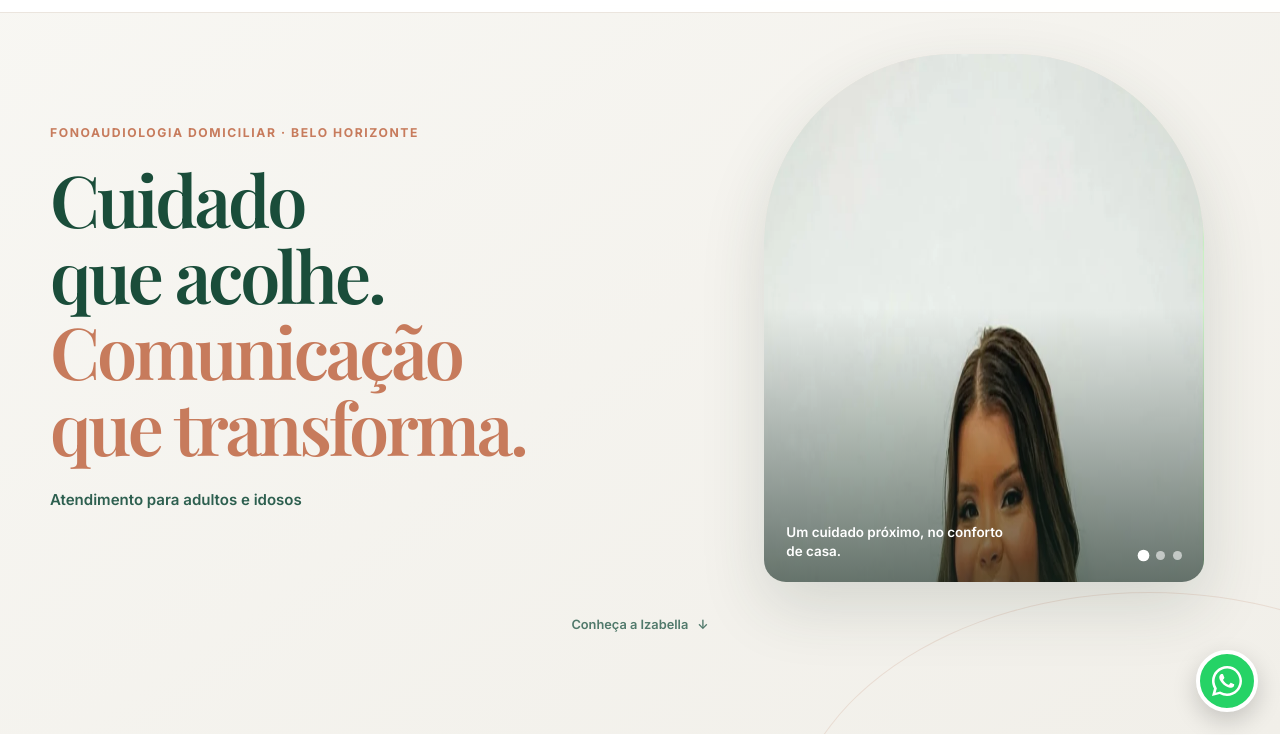
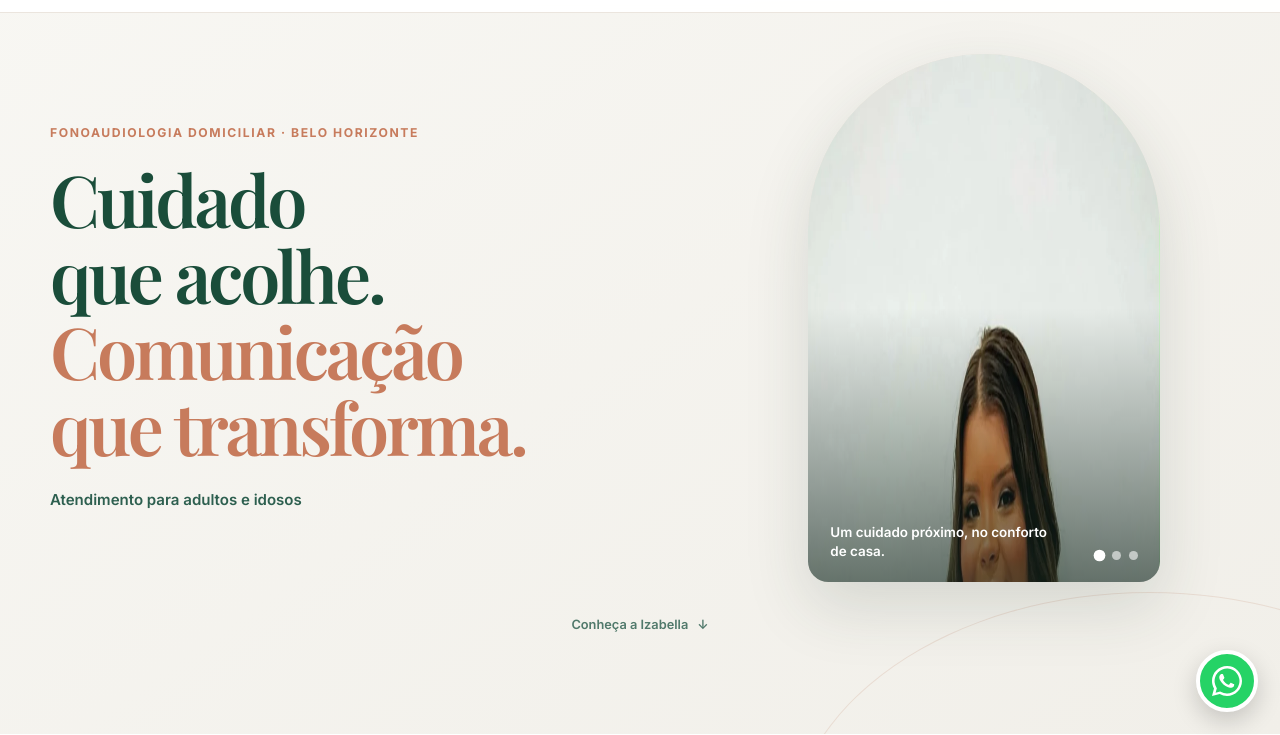
Before and after one commit to arthur-lp/izabella-site, a plain HTML site: page index.html in a window 1280 px wide. Shown: the part 66-801 px from the top of the page. Drawn offline with nearby package versions, Linux system fonts and the light colour scheme; no server answers.

Commit message:
Ajusta proporção do card de stories para evitar distorção em telas baixas

```diff
--- a/index.html
+++ b/index.html
@@ -484,8 +484,8 @@
     .story-heading h1 em { color: var(--color-accent); font-style: normal; }
     .story-audience { margin: 24px 0 0; color: var(--color-primary); font-size: .94rem; font-weight: 600; }
     .story-card {
-      position: relative; justify-self: center; width: min(100%,440px); aspect-ratio: 2 / 3;
-      max-height: min(66svh,680px); overflow: hidden; isolation: isolate;
+      position: relative; justify-self: center; width: min(100%,440px,44svh); aspect-ratio: 2 / 3;
+      overflow: hidden; isolation: isolate;
       border-radius: 190px 190px 22px 22px; background: #e9e5dd;
       box-shadow: 0 24px 64px rgba(42,62,50,.15);
     }
```
